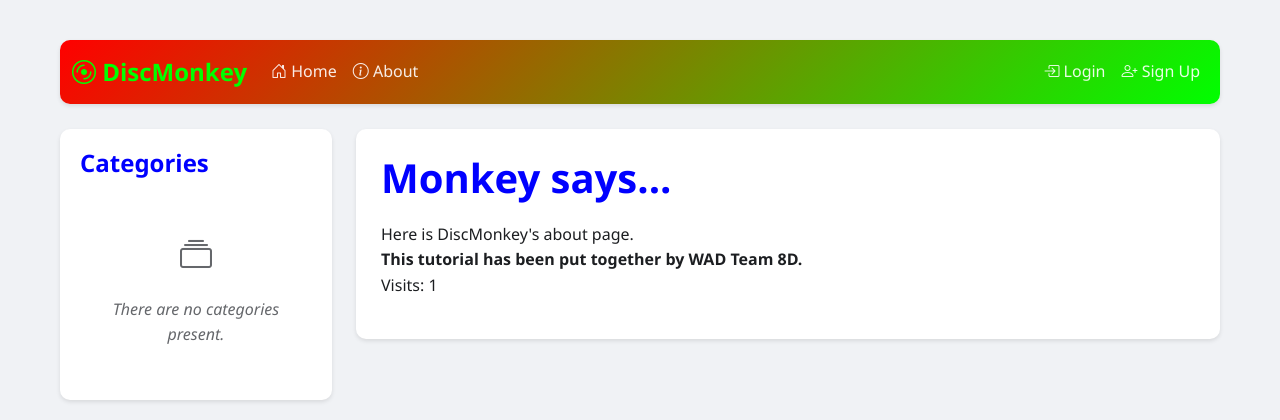
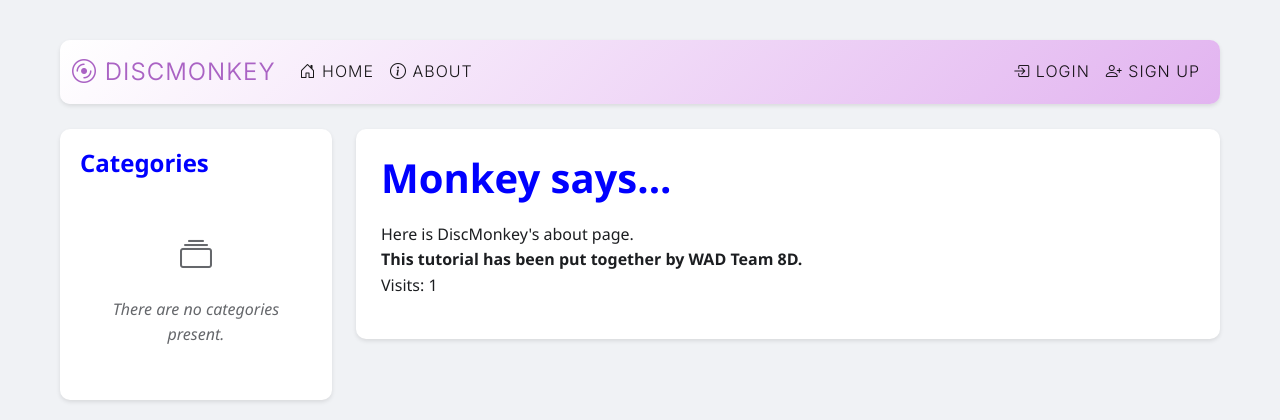
Before and after one commit to mahid-khan/DiscMonkey, a Django app: page /rango/about/ in a window 1280 px wide. Shown: the top 420 px of the page. Run offline with Django 3.2, Linux system fonts and the light colour scheme; some libraries are stand-ins or nearby versions.

Commit message:
Changing navbar

```diff
--- a/static/style.css
+++ b/static/style.css
@@ -51,22 +51,27 @@ body {
     margin-bottom: 25px !important;
     border-radius: 10px !important;
     box-shadow: 0 2px 4px rgba(0, 0, 0, 0.1) !important;
-    background: linear-gradient(135deg, #ff0000 0%, #00ff00 100%) !important;
+    background: linear-gradient(135deg, #ffffff 0%, #e2b4f0 100%) !important;
+    font-family: "Inter", sans-serif !important;
+    text-transform: uppercase !important;
+    letter-spacing: 1px;
+    font-weight: 300 !important; /* Apply the extralight weight */
 }
 
 .navbar-brand {
-    font-weight: 700 !important;
+    font-weight: 350 !important; /* Apply the extralight weight */
     font-size: 1.5rem !important;
-    color: #00ff00 !important;
+    color: #aa63c4 !important;
 }
 
 .navbar-nav .nav-link {
-    color: rgba(255, 255, 255, 0.9) !important;
-    transition: all 0.3s ease !important;
+    font-weight: 300 !important; /* Apply the extralight weight */
+    color: rgba(0, 0, 0, 0.9) !important;
+    transition: color 0.3s ease, transform 0.3s ease !important;
 }
 
 .navbar-nav .nav-link:hover {
-    color: #ffffff !important;
+    color: #000000 !important;
     transform: translateY(-2px) !important;
 }
 
--- a/templates/rango/base.html
+++ b/templates/rango/base.html
@@ -19,12 +19,16 @@
 
     {% load static %}
     <link rel="stylesheet" type="text/css" href="{% static 'style.css' %}">
+
+    <link rel="preconnect" href="https://fonts.googleapis.com">
+    <link rel="preconnect" href="https://fonts.gstatic.com" crossorigin>
+    <link href="https://fonts.googleapis.com/css2?family=Inter:ital,opsz,wght@0,14..32,100..900;1,14..32,100..900&display=swap" rel="stylesheet">
 </head>
 
 <body>
     <div class="container">
         <!-- Navigation Bar -->
-        <nav class="navbar navbar-expand-lg navbar-dark bg-info">
+        <nav class="navbar navbar-expand-lg">
             <div class="container-fluid">
                 <a class="navbar-brand" href="{% url 'rango:index' %}">
                     <i class="bi bi-disc"></i> DiscMonkey
@@ -36,12 +40,12 @@
                     <ul class="navbar-nav me-auto">
                         <li class="nav-item">
                             <a class="nav-link" href="{% url 'rango:index' %}">
-                                <i class="bi bi-house-door"></i> Home
+                                <i class="bi bi-house-door"></i> HOME
                             </a>
                         </li>
                         <li class="nav-item">
                             <a class="nav-link" href="{% url 'rango:about' %}">
-                                <i class="bi bi-info-circle"></i> About
+                                <i class="bi bi-info-circle"></i> ABOUT
                             </a>
                         </li>
                         {% if user.is_authenticated %}
@@ -76,12 +80,12 @@
                         {% else %}
                             <li class="nav-item">
                                 <a class="nav-link" href="{% url 'rango:login' %}">
-                                    <i class="bi bi-box-arrow-in-right"></i> Login
+                                    <i class="bi bi-box-arrow-in-right"></i> LOGIN
                                 </a>
                             </li>
                             <li class="nav-item">
                                 <a class="nav-link" href="{% url 'rango:register' %}">
-                                    <i class="bi bi-person-plus"></i> Sign Up
+                                    <i class="bi bi-person-plus"></i> SIGN UP
                                 </a>
                             </li>
                         {% endif %}
```
Also changed, not shown: media/albumCover/BlurParklife.jpg (deleted), media/albumCover/BlurParklife_6LEbYHk.jpg (deleted), media/albumCover/BlurParklife_OKAXbz3.jpg (deleted), media/albumCover/mrBeanAlbum.jpg (deleted), media/albumCover/mrBeanAlbum_YFu7Euj.jpg (deleted), media/albumCover/mrBeanAlbum_ZDX5rcO.jpg (deleted), media/profilePicture/drBob.jpg (deleted), media/profilePicture/drBob_a4EEZcY.jpg (deleted), media/profilePicture/drBob_fpuyMzd.jpg (deleted), media/profilePicture/paddyMcG.jpg (deleted), media/profilePicture/paddyMcG_CuggVgG.jpg (deleted), media/profilePicture/paddyMcG_qMd05f1.jpg (deleted), 2 other files.
